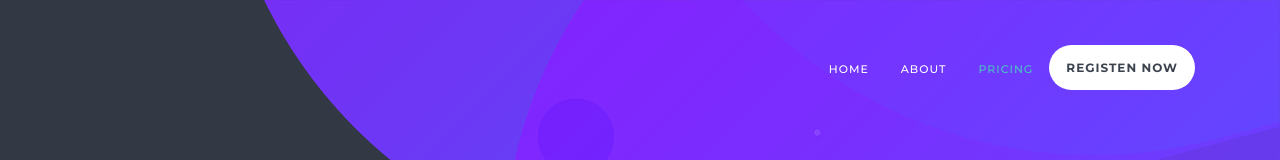
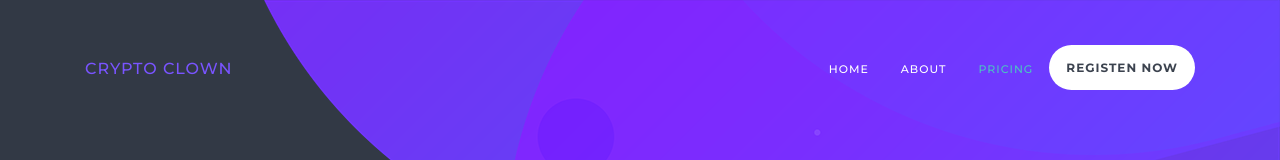
Before and after one commit to MARKOTHEDEV/cryptoclown-Landing-page, a plain HTML site: page index.html in a window 1280 px wide. Shown: the top 160 px of the page. Drawn offline with Linux system fonts and the light colour scheme; files whose address does not match are found by name.

Commit message:
changed the logo to text

```diff
--- a/index.html
+++ b/index.html
@@ -39,9 +39,10 @@
             <div class="col-12">
                 <nav class="navbar navbar-expand-md" id="mainNav">
                     <!--logo-->
-                    <a class="navbar-brand mr-5" href="#">
-
-                        <!-- <img class="" src="assets/img/logo.png" srcset="assets/img/logo@2x.png 2x" alt=""/> -->
+                    <a class="" href="#" style="display:inline-block;font-size:1rem;">
+                        Crypto Clown
+                        <!-- <p style="">Crypto Clown<p/> -->
+                        <!-- <img  style="width:100%;height:100%;" class="" src="assets/logo.webp" srcset="assets/img/logo@2x.png 2x" alt=""/> -->
                     </a>
                     <!--logo-->
 
```
Also changed, not shown: assets/logo.webp (added).
